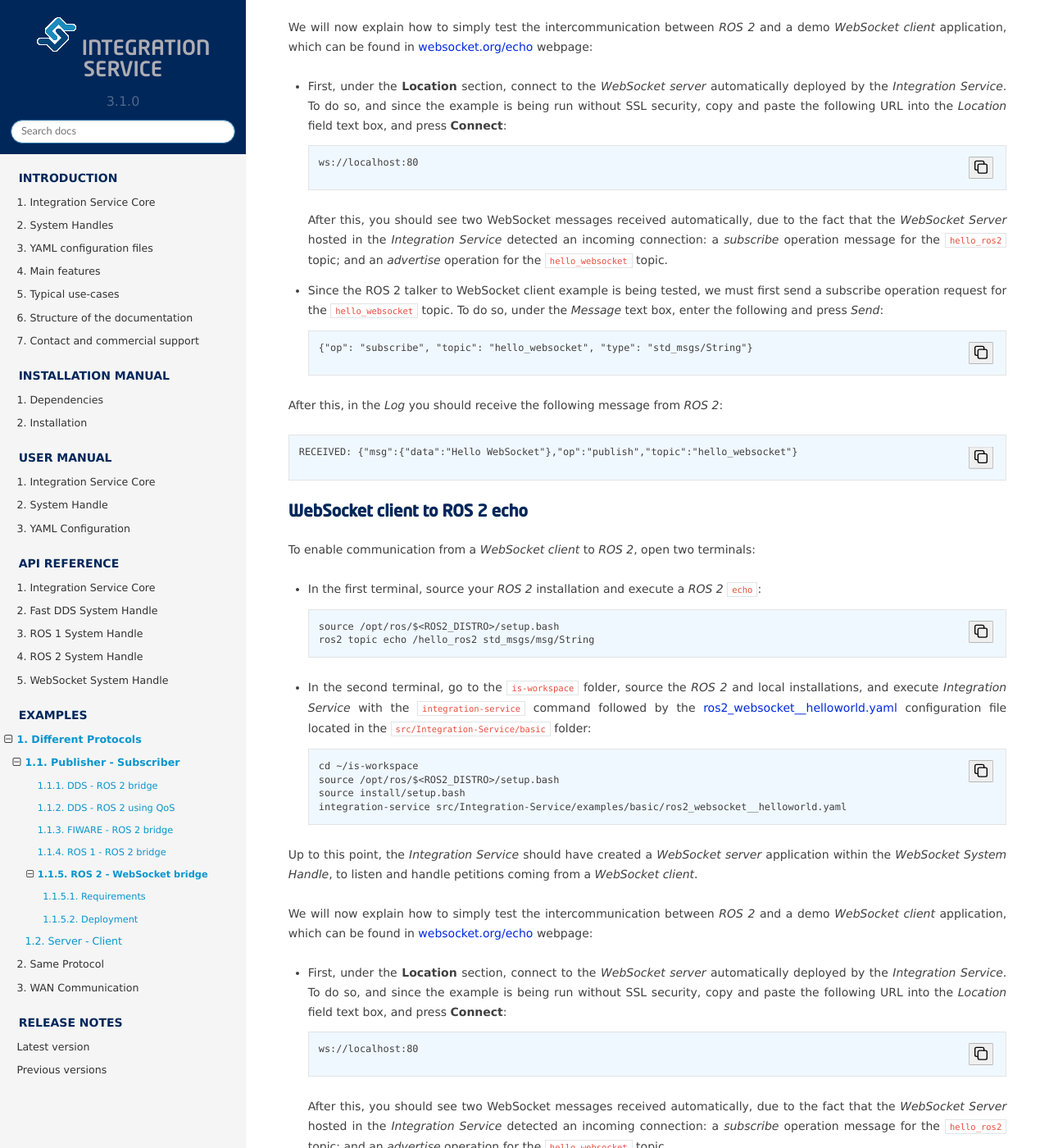
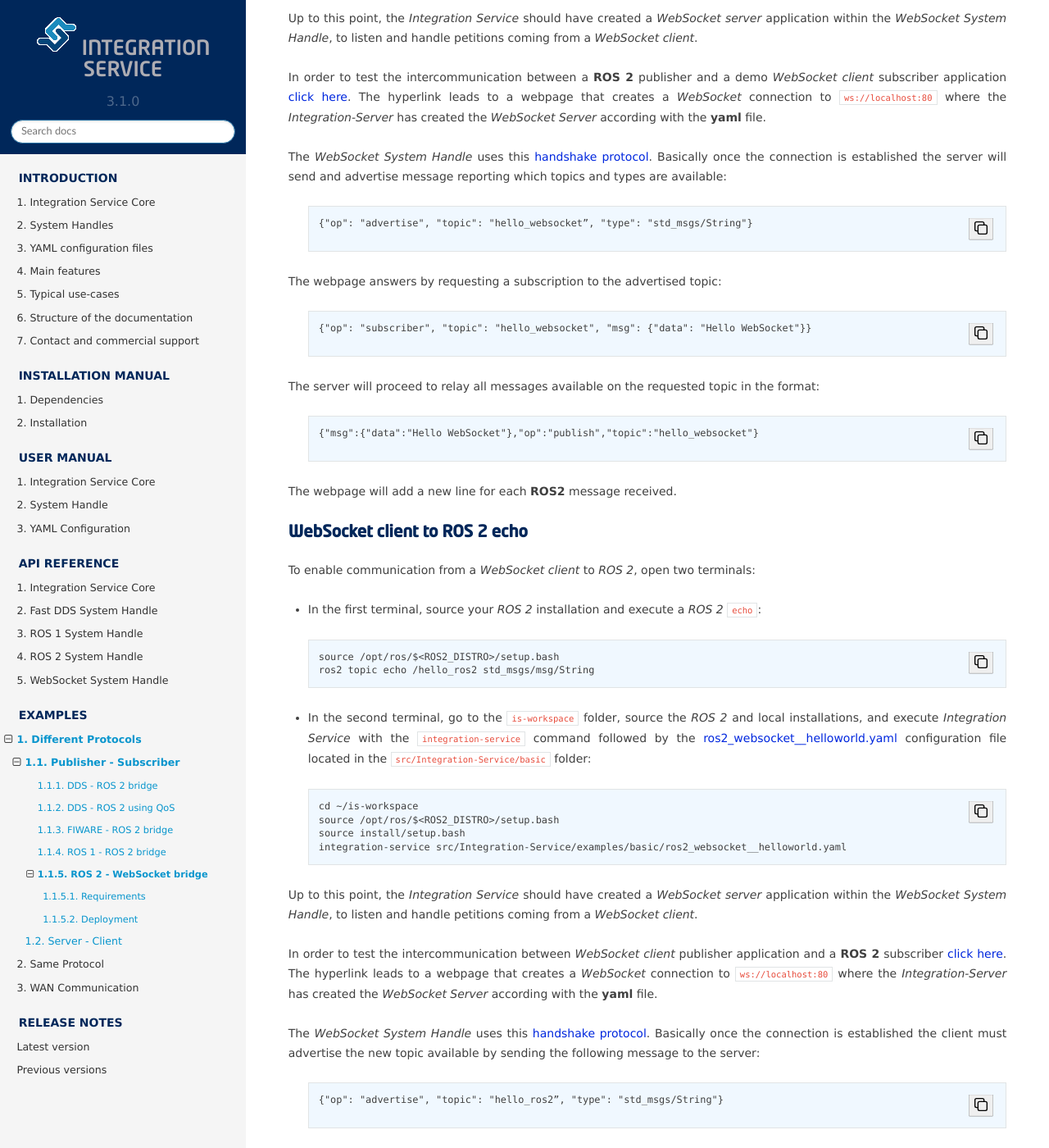
Before and after one commit to eProsima/Integration-Service-docs, a Sphinx documentation site: the page built from docs/examples/different_protocols/pubsub/ros2-websocket.rst, in a window 1280 px wide and 1400 px high, scrolled down 2183 px. Shown: the whole window at 82% size. Built offline with Sphinx 7.4.7 and the Read the Docs theme 2.0.0, drawn with Linux system fonts in a browser that asks for light colours; some of the changed text lies outside the part shown.

Commit message:
[12458] Correct Websocket SH docs
Signed-off-by: Miguel Barro <miguelbarro@eprosima.com>

```diff
--- a/docs/examples/different_protocols/pubsub/ros2-websocket.rst
+++ b/docs/examples/different_protocols/pubsub/ros2-websocket.rst
@@ -27,20 +27,20 @@ Also, to get this example working, the following requirements must be met:
 * Having the **ROS 2 System Handle** installed. You can download it from the
   `ROS2-SH dedicated repository <https://github.com/eProsima/ROS2-SH>`_ into the :code:`is-workspace` where you have *Integration Service* installed:
 
-  .. code-block:: bash
+ .. code-block:: bash
 
       cd ~/is-workspace
       git clone https://github.com/eProsima/ROS2-SH.git src/ROS2-SH
 
 * Having `OpenSSL <https://www.openssl.org/>`_ and `WebSocket++ <https://github.com/zaphoyd/websocketpp>`_ installed:
 
-  .. code-block:: bash
+ .. code-block:: bash
 
       apt install libssl-dev libwebsocketpp-dev
 
 * Having the **WebSocket System Handle** installed. You can download it from the `WebSocket-SH dedicated repository <https://github.com/eProsima/WebSocket-SH>`_ into the :code:`is-workspace` where you have *Integration Service* installed:
 
-  .. code-block:: bash
+ .. code-block:: bash
 
       cd ~/is-workspace
       git clone https://github.com/eProsima/WebSocket-SH.git src/WebSocket-SH
@@ -48,7 +48,7 @@ Also, to get this example working, the following requirements must be met:
 
 After you have everything correctly installed in your :code:`is-workspace`, build the packages by running:
 
-.. code-block:: bash
+ .. code-block:: bash
 
     colcon build
 
@@ -65,7 +65,7 @@ To enable communication from *ROS 2* to a *WebSocket client*, open two terminals
 
 * In the first terminal, source your *ROS 2* installation and execute a *ROS 2* :code:`pub`:
 
-  .. code-block:: bash
+ .. code-block:: bash
 
       source /opt/ros/$<ROS2_DISTRO>/setup.bash
       ros2 topic pub /hello_websocket std_msgs/msg/String “{data: Hello WebSocket}”
@@ -75,7 +75,7 @@ To enable communication from *ROS 2* to a *WebSocket client*, open two terminals
   `ros2_websocket__helloworld.yaml <https://github.com/eProsima/Integration-Service/blob/main/examples/basic/ros2_websocket__helloworld.yaml>`_
   configuration file located in the :code:`src/Integration-Service/basic` folder:
 
-  .. code-block:: bash
+ .. code-block:: bash
 
       cd ~/is-workspace
       source /opt/ros/$<ROS2_DISTRO>/setup.bash
@@ -85,36 +85,34 @@ To enable communication from *ROS 2* to a *WebSocket client*, open two terminals
 Up to this point, the *Integration Service* should have created a *WebSocket server* application
 within the *WebSocket System Handle*, to listen and handle petitions coming from a *WebSocket client*.
 
-We will now explain how to simply test the intercommunication between *ROS 2* and a demo *WebSocket client* application,
-which can be found in `websocket.org/echo <https://www.websocket.org/echo.html>`_ webpage:
+In order to test the intercommunication between a **ROS 2** publisher and a demo *WebSocket client* subscriber application
+`click here <../../../ws_client_sub.html>`_.
+The hyperlink leads to a webpage that creates a *WebSocket* connection to
+:code:`ws://localhost:80` where the *Integration-Server* has created the
+*WebSocket Server* according with the **yaml** file.
 
-* First, under the **Location** section, connect to the *WebSocket server* automatically deployed by the *Integration Service*.
-  To do so, and since the example is being run without SSL security,
-  copy and paste the following URL into the *Location* field text box, and press **Connect**:
+The *WebSocket System Handle* uses this `handshake protocol <https://github.com/RobotWebTools/rosbridge_suite>`_.
+Basically once the connection is established the server will send and advertise
+message reporting which topics and types are available:
 
-  .. code-block:: html
+ .. code-block:: JavaScript
 
-    ws://localhost:80
+    {"op": "advertise", "topic": "hello_websocket”, "type": "std_msgs/String"}
 
-  After this, you should see two WebSocket messages received automatically,
-  due to the fact that the *WebSocket Server* hosted in the *Integration Service* detected an incoming connection:
-  a *subscribe* operation message for the :code:`hello_ros2` topic; and an *advertise* operation for the :code:`hello_websocket` topic.
+The webpage answers by requesting a subscription to the advertised topic:
 
-* Since the ROS 2 talker to WebSocket client example is being tested, we must first send a subscribe
-  operation request for the :code:`hello_websocket` topic.
-  To do so, under the *Message* text box, enter the following and press *Send*:
+ .. code-block:: JavaScript
 
-  .. code-block:: yaml
+    {"op": "subscriber", "topic": "hello_websocket", "msg": {"data": "Hello WebSocket"}}
 
-    {"op": "subscribe", "topic": "hello_websocket", "type": "std_msgs/String"}
+The server will proceed to relay all messages available on the requested topic
+in the format:
 
-After this, in the *Log* you should receive the following message from *ROS 2*:
+ .. code-block:: JavaScript
 
-.. code-block:: yaml
+    {"msg":{"data":"Hello WebSocket"},"op":"publish","topic":"hello_websocket"}
 
-  RECEIVED: {"msg":{"data":"Hello WebSocket"},"op":"publish","topic":"hello_websocket"}
-
-
+The webpage will add a new line for each **ROS2** message received.
 
 WebSocket client to ROS 2 echo
 ----------------------------------------
@@ -123,7 +121,7 @@ To enable communication from a *WebSocket client* to *ROS 2*, open two terminals
 
 * In the first terminal, source your *ROS 2* installation and execute a *ROS 2* :code:`echo`:
 
-  .. code-block:: bash
+ .. code-block:: bash
 
       source /opt/ros/$<ROS2_DISTRO>/setup.bash
       ros2 topic echo /hello_ros2 std_msgs/msg/String
@@ -133,7 +131,7 @@ To enable communication from a *WebSocket client* to *ROS 2*, open two terminals
   `ros2_websocket__helloworld.yaml <https://github.com/eProsima/Integration-Service/blob/main/examples/basic/ros2_websocket__helloworld.yaml>`_
   configuration file located in the :code:`src/Integration-Service/basic` folder:
 
-  .. code-block:: bash
+ .. code-block:: bash
 
       cd ~/is-workspace
       source /opt/ros/$<ROS2_DISTRO>/setup.bash
@@ -143,32 +141,23 @@ To enable communication from a *WebSocket client* to *ROS 2*, open two terminals
 Up to this point, the *Integration Service* should have created a *WebSocket server* application
 within the *WebSocket System Handle*, to listen and handle petitions coming from a *WebSocket client*.
 
-We will now explain how to simply test the intercommunication between *ROS 2* and a demo *WebSocket client* application,
-which can be found in `websocket.org/echo <https://www.websocket.org/echo.html>`_ webpage:
+In order to test the intercommunication between *WebSocket client* publisher
+application and a **ROS 2** subscriber `click here <../../../ws_client_pub.html>`_.
+The hyperlink leads to a webpage that creates a *WebSocket* connection to
+:code:`ws://localhost:80` where the *Integration-Server* has created the
+*WebSocket Server* according with the **yaml** file.
 
-* First, under the **Location** section, connect to the *WebSocket server* automatically deployed by the *Integration Service*.
-  To do so, and since the example is being run without SSL security,
-  copy and paste the following URL into the *Location* field text box, and press **Connect**:
+The *WebSocket System Handle* uses this `handshake protocol <https://github.com/RobotWebTools/rosbridge_suite>`_.
+Basically once the connection is established the client must advertise the new
+topic available by sending the following message to the server:
 
-  .. code-block:: html
-
-    ws://localhost:80
-
-  After this, you should see two WebSocket messages received automatically,
-  due to the fact that the *WebSocket Server* hosted in the *Integration Service* detected an incoming connection:
-  a *subscribe* operation message for the :code:`hello_ros2` topic; and an *advertise* operation for the :code:`hello_websocket` topic.
-
-* Since the WebSocket client to ROS 2 echo example is being tested, we must first send an advertise
-  operation request for the :code:`hello_ros2` topic.
-  To do so, under the *Message* text box, enter the following and press *Send*:
-
-  .. code-block:: html
+ .. code-block:: JavaScript
 
     {"op": "advertise", "topic": "hello_ros2”, "type": "std_msgs/String"}
 
 After this, we can send individual messages from the *WebSocket client*, using the *publish* operation:
 
-.. code-block:: html
+ .. code-block:: JavaScript
 
     {"op": "publish", "topic": "hello_ros2", "msg": {"data": "Hello ROS 2"}}
 
```
